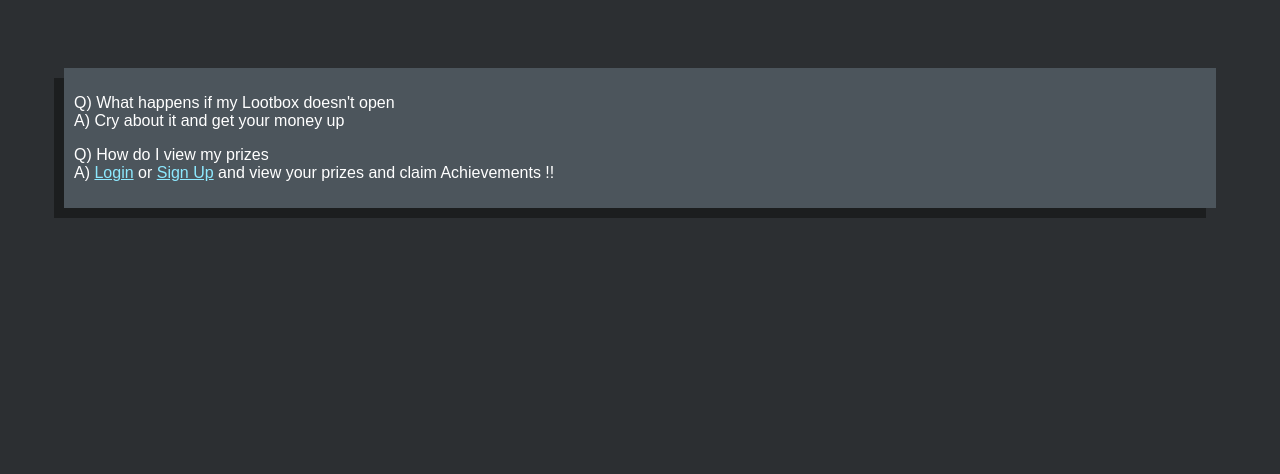
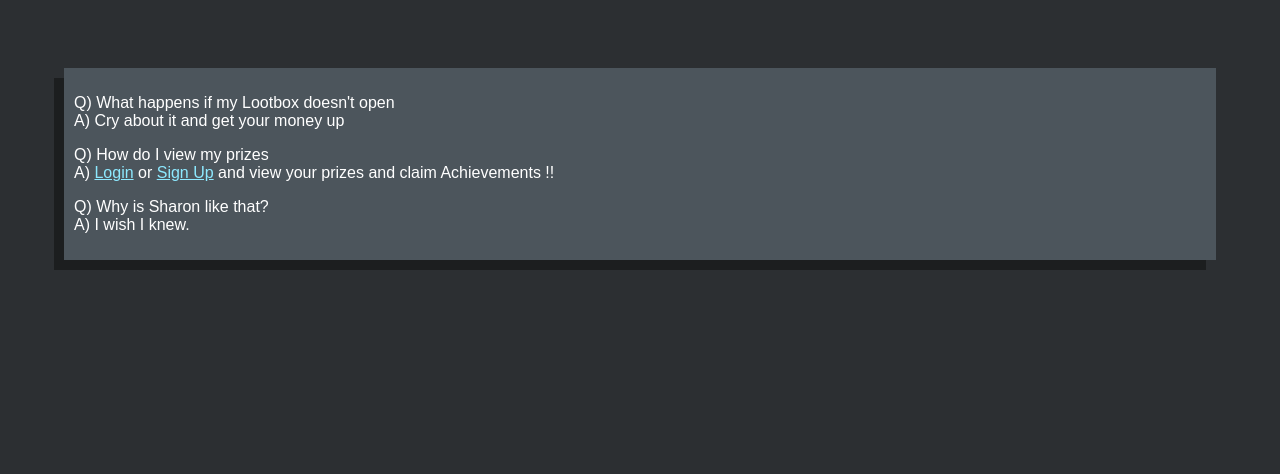
Before and after one commit to LorneBarnaby/WAD2-Team-2D, a Django app: page /cr8/faqs/ in a window 1280 px wide. Shown: the part 156-630 px from the top of the page. Run offline with Django 3.2, Linux system fonts and the light colour scheme; some libraries are stand-ins or nearby versions.

Commit message:
Started beef with Sharon via the FAQs page

```diff
--- a/templates/cr8/faqs.html
+++ b/templates/cr8/faqs.html
@@ -18,6 +18,8 @@
                     A) Cry about it and get your money up</p>
                 <p> Q) How do I view my prizes <br>
                     A) <a href="{% url 'cr8:login' %}">Login</a> or <a href="{% url 'cr8:sign_up' %}">Sign Up</a> and view your prizes and claim Achievements !!</p>
+                <p> Q) Why is Sharon like that?<br>
+                    A) I wish I knew.</p>
             </div>
         </div>
     </div>
```
